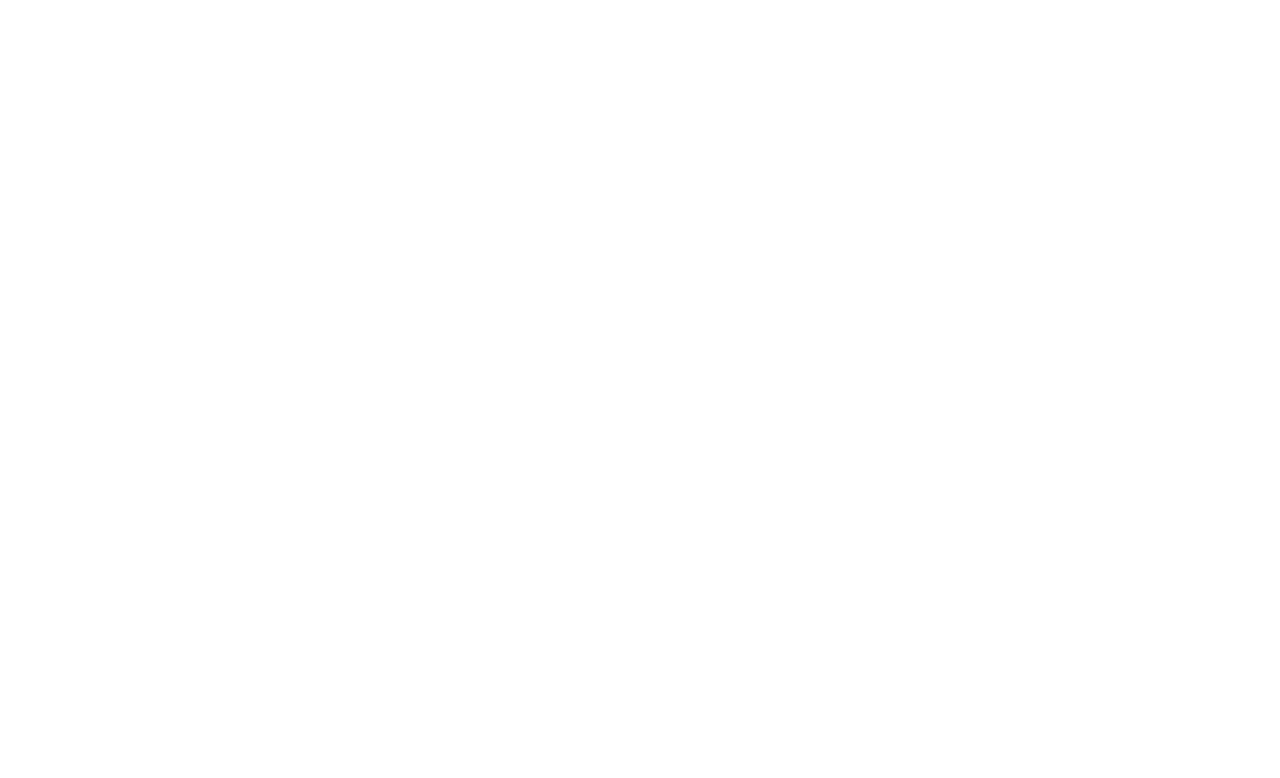
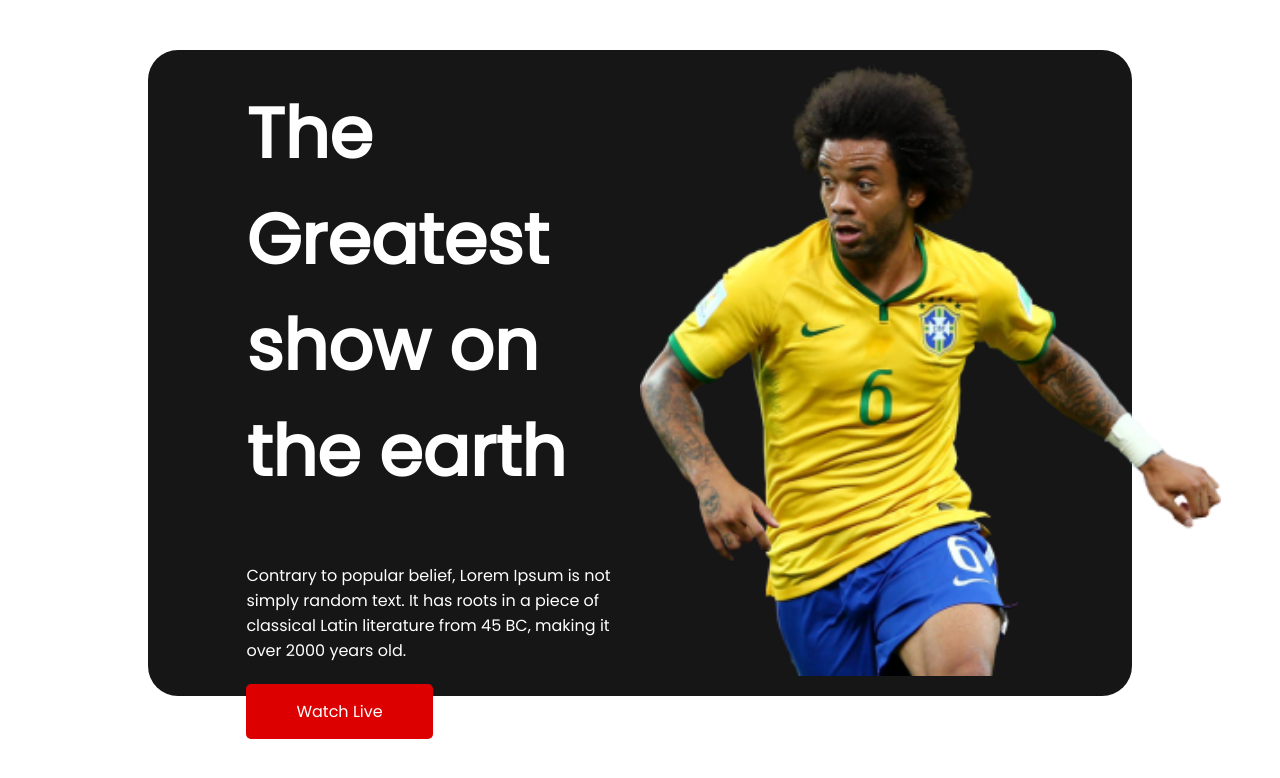
Before and after one commit to abdullahad229/world-cup, a plain HTML site: page index.html in a window 1280 px wide. Drawn offline with Linux system fonts and the light colour scheme.

Commit message:
header-done

```diff
--- a/index.html
+++ b/index.html
@@ -8,9 +8,20 @@
     <link rel="stylesheet" href="styles/style.css">
 </head>
 <body>
+    <!-- header start -->
     <header>
-
+        <section class="banner">
+            <div class="half-width">
+                <h1>The Greatest show on the earth</h1>
+                <p>Contrary to popular belief, Lorem Ipsum is not simply
+                    random text. It has roots in a piece of classical Latin literature from 45 BC, making it over 2000 years old.</p>
+                    <a class="red-button" href="http://" target="_blank" rel="noopener noreferrer">Watch Live</a>
+            </div>
+            <div class="half-width">
+                <img src="images/Banner Image.png" alt="">
+            </div>
+        </section>
     </header>
-
+    <!-- header end -->
 </body>
 </html>
--- a/styles/style.css
+++ b/styles/style.css
@@ -0,0 +1,43 @@
+/* google font  */
+@import url('https://fonts.googleapis.com/css2?family=Poppins&display=swap');
+
+
+/* common styles */
+body {
+    font-family: 'Poppins', sans-serif;
+    ;
+}
+header {
+    margin: 50px 140px;
+}
+.banner {
+    display: flex;
+    align-items: center;
+    justify-content: center;
+    width: 100%;
+    height: 646px;
+    background-color: #161616;
+    border-radius: 30px;
+}
+.half-width {
+    width: 40%;
+    color: white;
+}
+.half-width h1 {
+    font-size: 70px;
+    font-weight: 700;
+}
+.half-width p {
+    padding-bottom: 20px;
+}
+.half-width a {
+    background-color: #DD0000;
+    color: white;
+    text-decoration: none;
+    padding: 16px 50px;
+    border-radius: 5px;
+}
+.half-width img {
+    width: 581px;
+    height: 613px;
+}
```
Also changed, not shown: images/Banner Image.png (added).
